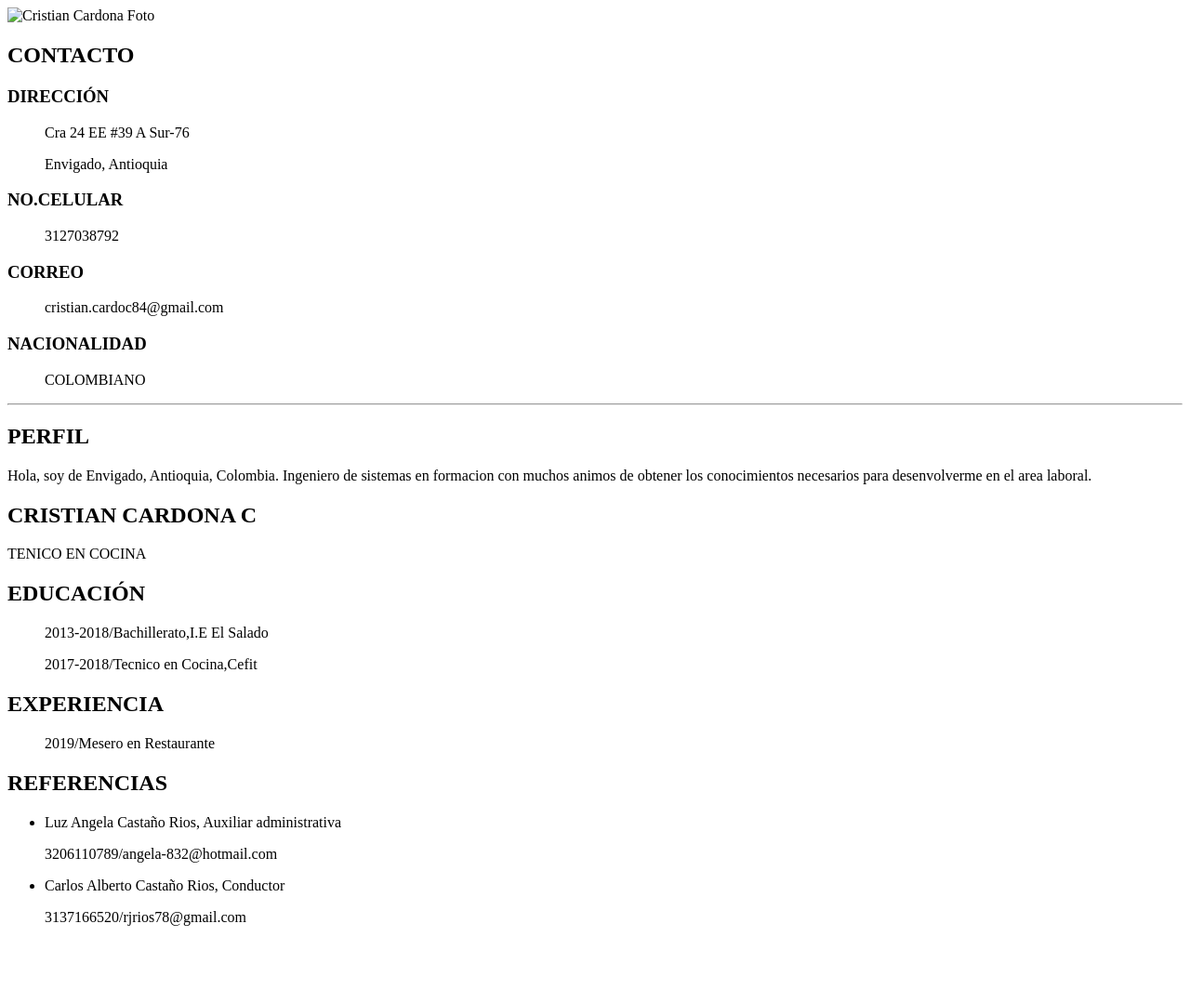
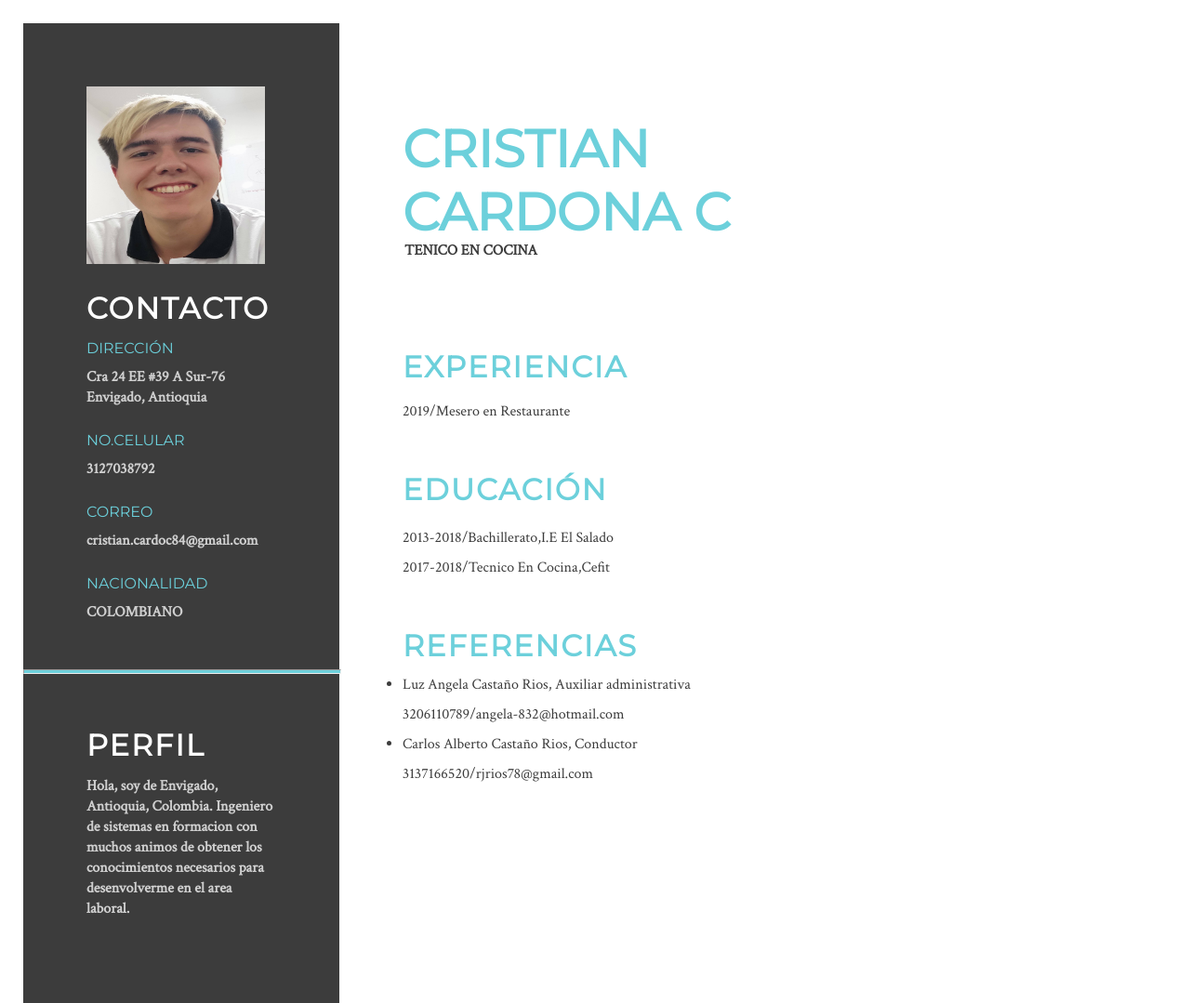
Before and after one commit to criscardoc84/Portafolio_Curso_PWM, a plain HTML site: page html/curriculum.html in a window 1280 px wide. Shown: the whole page at 93% size. Before the commit the page ends 1012 px from the top, so only its background shows below. Drawn offline with Linux system fonts and the light colour scheme; the site is published under a folder, as on GitHub Pages, so addresses that start at the root find nothing.

Commit message:
PequeñosCambios
Cambio una par de archivos y rutas.

```diff
--- a/html/curriculum.html
+++ b/html/curriculum.html
@@ -7,7 +7,7 @@
     <meta name="description" content="Este sitio muestra curriculum." />
     <meta name="author" content="Cristian Cardona C" />
     <meta name="keywords" content="Curriculum, universidad" />
-    <link rel="stylesheet" href="/css/style1.css" />
+    <link rel="stylesheet" href="../css/styleCurri.css" />
     <title>Curriculum - Cristian Cardona C.</title>
   </head>
   <body class="contenedorGeneral">
@@ -16,7 +16,7 @@
       <article>
         <img
           class="documentoFoto"
-          src="/image/docuemnto.jpg"
+          src="../image/docuemnto.jpg"
           alt="Cristian Cardona Foto"
         />
       </article>
```
Also changed, not shown: html/sopaLetras.html (+1 -1 lines), index.html (+1 -1 lines), css/styleCurri.css (renamed from css/style1.css), css/styleIndex.css (renamed from css/style.css).
